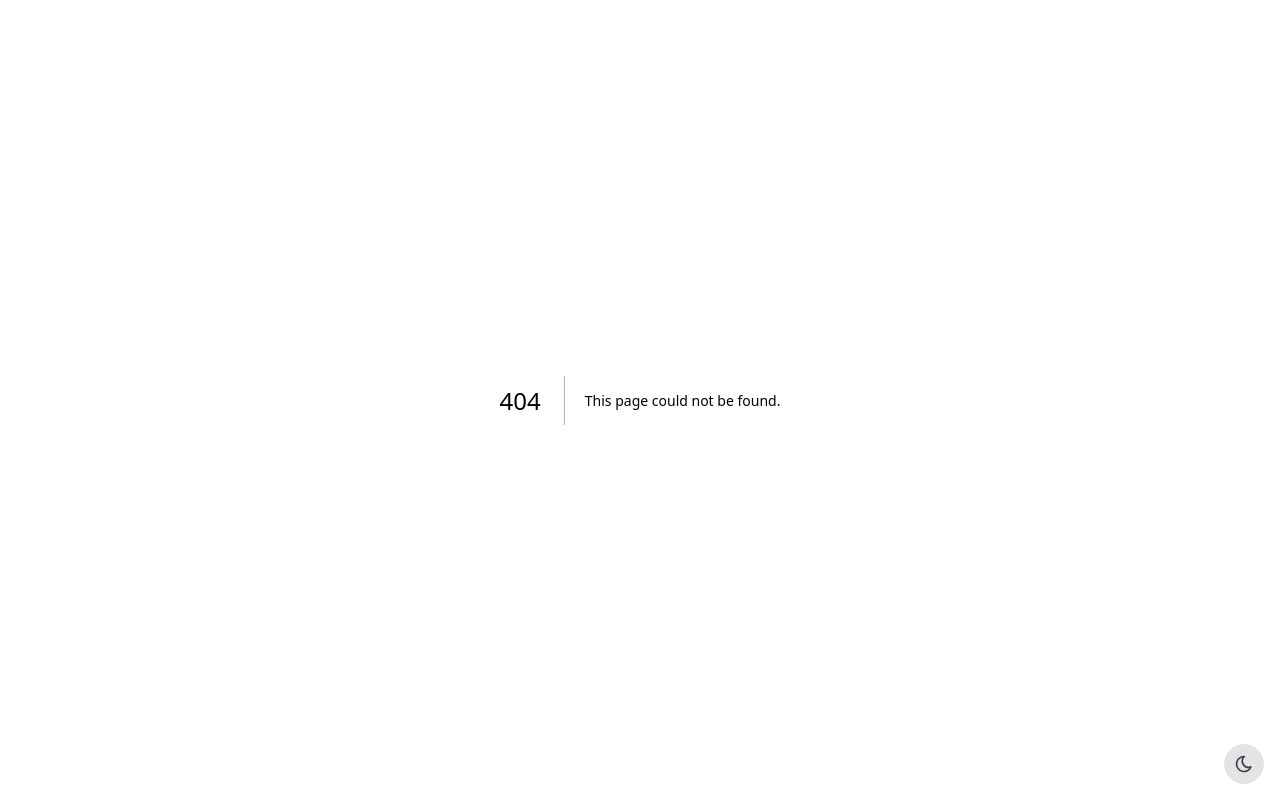
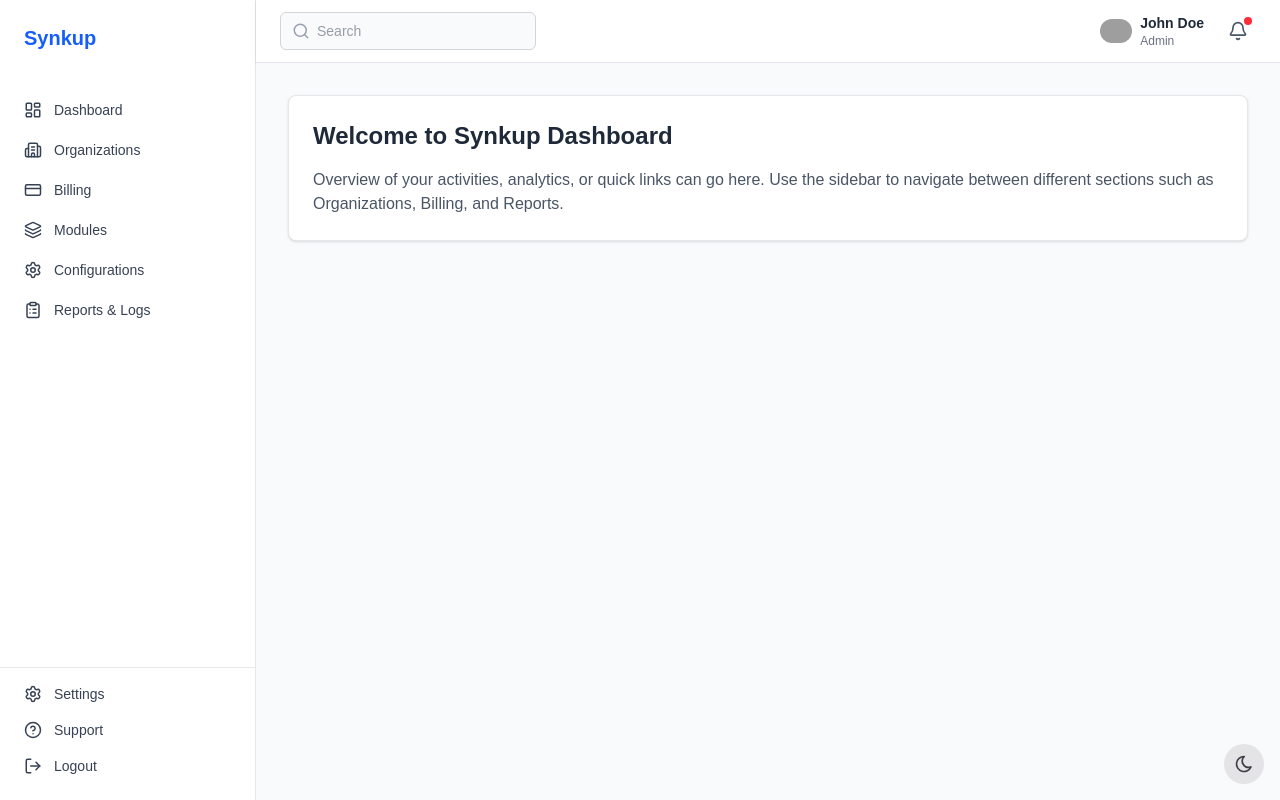
Before and after one commit to WorkspacePr/SynkUp_Website, a Next.js app: page /dashboard in a window 1280 px wide. Before the commit this address had no page. Built offline with nearby package versions, Linux system fonts and the light colour scheme; grey boxes are pictures that could not be loaded.

Commit message:
Add navbar and sidebar reusable components

```diff
--- /dev/null
+++ b/app/(dashboard)/dashboard/page.tsx
@@ -0,0 +1,16 @@
+export default function DashboardPage() {
+  return (
+    <div className="p-8 bg-gray-50 text-gray-800 min-h-screen">
+      <div className="bg-white rounded-lg shadow-sm p-6 border border-gray-200">
+        <h1 className="text-2xl font-semibold mb-4">
+          Welcome to Synkup Dashboard
+        </h1>
+        <p className="text-gray-600">
+          Overview of your activities, analytics, or quick links can go here.
+          Use the sidebar to navigate between different sections such as
+          Organizations, Billing, and Reports.
+        </p>
+      </div>
+    </div>
+  );
+}
--- /dev/null
+++ b/app/(dashboard)/layout.tsx
@@ -0,0 +1,24 @@
+import Navbar from "@/components/bars/Navbar";
+import Sidebar from "@/components/bars/Sidebar";
+
+export default function DashboardLayout({
+  children,
+}: {
+  children: React.ReactNode;
+}) {
+  return (
+    <div className="flex h-screen overflow-hidden">
+      {/* Sidebar */}
+      <Sidebar />
+
+      {/* Main content area */}
+      <div className="flex-1 flex flex-col">
+        {/* Navbar */}
+        <Navbar />
+
+        {/* Page content */}
+        <main className="flex-1 overflow-y-auto">{children}</main>
+      </div>
+    </div>
+  );
+}
--- /dev/null
+++ b/components/bars/Navbar.tsx
@@ -0,0 +1,50 @@
+import { Menu, Bell, Search } from "lucide-react";
+import Image from "next/image";
+
+export default function Navbar() {
+  return (
+    <header className="w-full flex items-center justify-between px-6 py-3 border-b border-gray-200 bg-white text-gray-800 shadow-sm">
+      {/* Left section */}
+      <div className="flex items-center gap-3">
+        <button className="lg:hidden p-2 rounded-md hover:bg-gray-100">
+          <Menu size={20} />
+        </button>
+
+        {/* Search bar */}
+        <div className="relative w-64">
+          <Search
+            className="absolute left-3 top-2.5 text-gray-400"
+            size={18}
+          />
+          <input
+            type="text"
+            placeholder="Search"
+            className="w-full border border-gray-300 rounded-md pl-9 pr-3 py-2 text-sm focus:outline-none focus:ring-2 focus:ring-blue-500 bg-gray-50 text-gray-700"
+          />
+        </div>
+      </div>
+
+      {/* Right section */}
+      <div className="flex items-center gap-4">
+        <div className="flex items-center gap-2">
+          <Image
+            src="/user-avatar.png"
+            alt="User"
+            width={32}
+            height={32}
+            className="rounded-full"
+          />
+          <div className="text-sm">
+            <p className="font-semibold text-gray-800">John Doe</p>
+            <p className="text-gray-500 text-xs">Admin</p>
+          </div>
+        </div>
+
+        <button className="relative p-2 rounded-full hover:bg-gray-100 transition">
+          <Bell size={20} className="text-gray-600" />
+          <span className="absolute top-1 right-1 w-2 h-2 bg-red-500 rounded-full" />
+        </button>
+      </div>
+    </header>
+  );
+}
--- /dev/null
+++ b/components/bars/Sidebar.tsx
@@ -0,0 +1,96 @@
+"use client";
+
+import {
+  LayoutDashboard,
+  Building2,
+  CreditCard,
+  Layers,
+  Settings,
+  LogOut,
+  HelpCircle,
+  ClipboardList,
+} from "lucide-react";
+import Link from "next/link";
+import { usePathname } from "next/navigation";
+import clsx from "clsx";
+
+const navItems = [
+  { name: "Dashboard", href: "/dashboard/dashboard", icon: LayoutDashboard },
+  { name: "Organizations", href: "/dashboard/organizations", icon: Building2 },
+  {
+    name: "Billing",
+    href: "/dashboard/billing",
+    icon: CreditCard,
+    children: [
+      { name: "Organizations", href: "/dashboard/billing" },
+      { name: "Subscription", href: "/dashboard/billing/subscription" },
+      { name: "Settings", href: "/dashboard/billing/settings" },
+      { name: "Report", href: "/dashboard/billing/report" },
+    ],
+  },
+  { name: "Modules", href: "/dashboard/modules", icon: Layers },
+  { name: "Configurations", href: "/dashboard/configurations", icon: Settings },
+  {
+    name: "Reports & Logs",
+    href: "/dashboard/reports-logs",
+    icon: ClipboardList,
+  },
+];
+
+const bottomItems = [
+  { name: "Settings", href: "/dashboard/settings", icon: Settings },
+  { name: "Support", href: "/dashboard/support", icon: HelpCircle },
+  { name: "Logout", href: "/dashboard/logout", icon: LogOut },
+];
+
+export default function Sidebar() {
+  const pathname = usePathname();
+
+  return (
+    <aside className="h-screen w-64 bg-white border-r border-gray-200 text-gray-800 flex flex-col justify-between shadow-sm">
+      {/* Top section */}
+      <div>
+        <div className="p-6 font-bold text-xl text-blue-600">Synkup</div>
+
+        <nav className="mt-4 space-y-1">
+          {navItems.map((item) => {
+            const Icon = item.icon;
+            const active = pathname === item.href;
+            return (
+              <Link
+                key={item.name}
+                href={item.href}
+                className={clsx(
+                  "flex items-center gap-3 px-6 py-2 text-sm font-medium rounded-md transition-colors",
+                  active
+                    ? "bg-blue-100 text-blue-700"
+                    : "hover:bg-gray-100 text-gray-700"
+                )}
+              >
+                <Icon size={18} />
+                {item.name}
+              </Link>
+            );
+          })}
+        </nav>
+      </div>
+
+      {/* Bottom section */}
+      <div className="pb-4 border-t border-gray-200 mt-4 pt-2">
+        {bottomItems.map((item) => {
+          const Icon = item.icon;
+          return (
+            <Link
+              key={item.name}
+              href={item.href}
+              className="flex items-center gap-3 px-6 py-2 text-sm text-gray-700 hover:bg-gray-100 rounded-md transition"
+            >
+              <Icon size={18} />
+              {item.name}
+            </Link>
+          );
+        })}
+      </div>
+    </aside>
+  );
+}
--- a/components/forms/ForgotPasswordForm.tsx
+++ b/components/forms/ForgotPasswordForm.tsx
@@ -34,7 +34,7 @@ export default function ForgotPasswordForm() {
             strokeWidth="1.8"
             className="h-5 w-5"
           >
-            <path d="M12 12a5 5 0 1 0-5-5 5 5 0 0 0 5 5Z" />
+            <path d="M12 12a5 5 0 1 0-5-5  5 5 0 0 0 5 5Z" />
             <path d="M20 21a8 8 0 1 0-16 0" />
           </svg>
         }
--- a/package.json
+++ b/package.json
@@ -9,6 +9,7 @@
     "lint": "eslint"
   },
   "dependencies": {
+    "clsx": "^2.1.1",
     "lucide-react": "^0.546.0",
     "next": "16.0.0",
     "react": "19.2.0",
```
Also changed, not shown: components/bars/Card.tsx (added), 1 other file (tests, documents, lock files or other folders).
